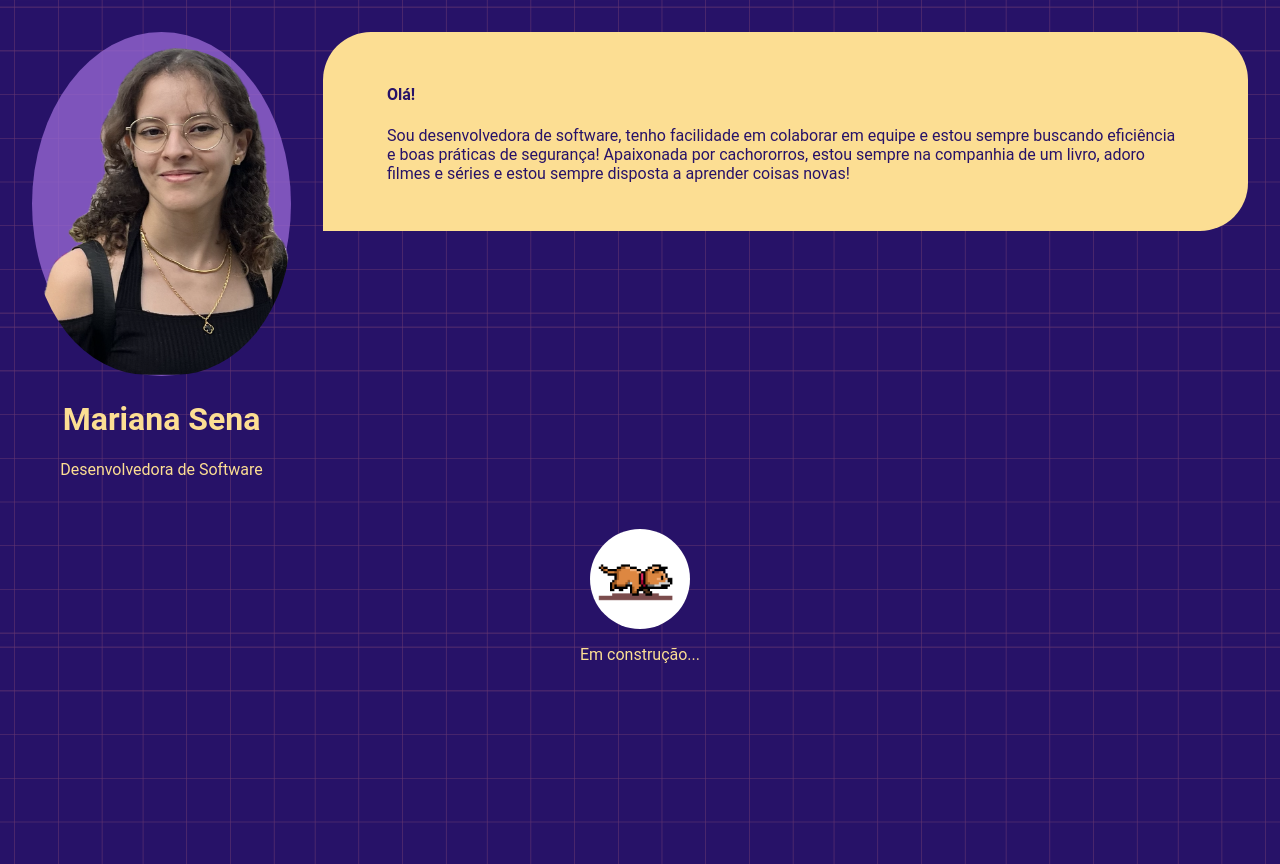
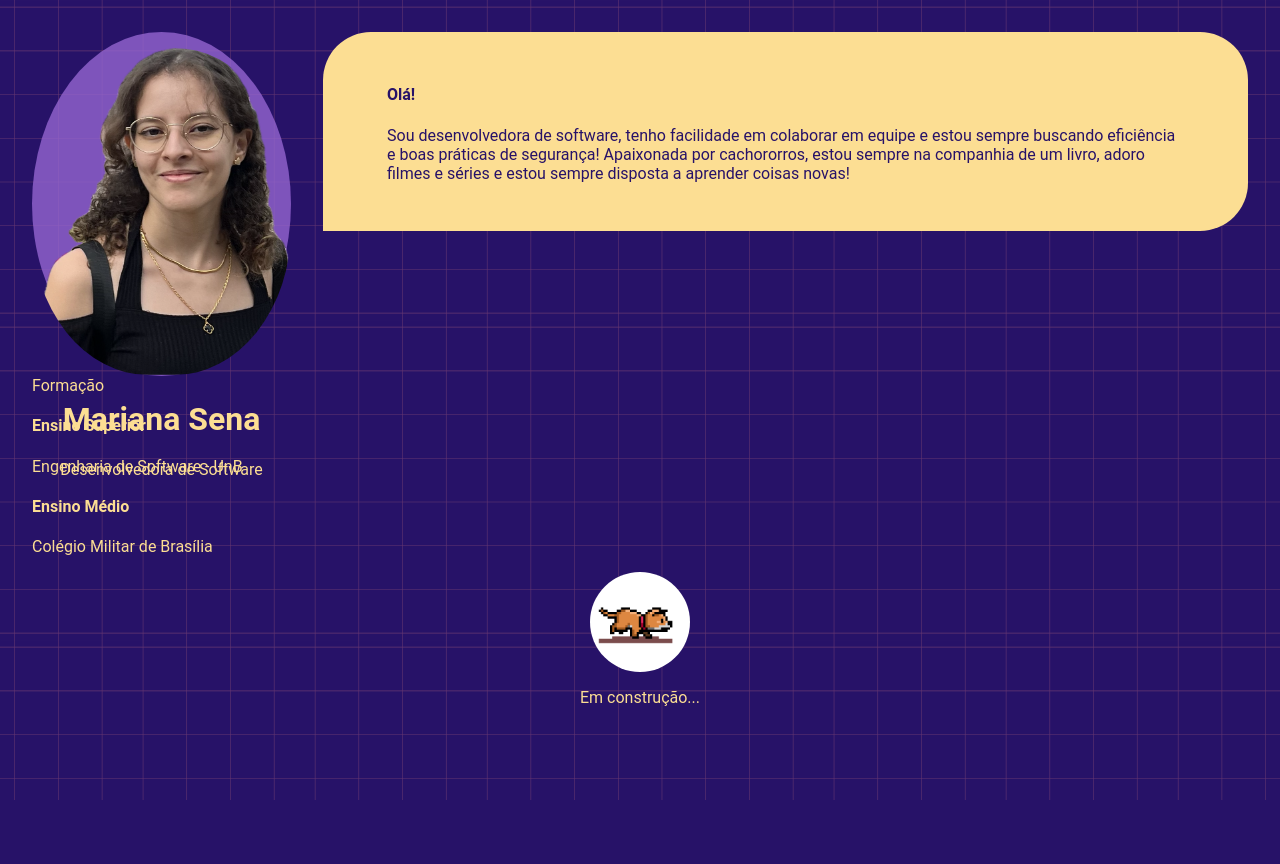
Before and after one commit to mari-sena/marisena, a Next.js app: page / in a window 1280 px wide. After the commit the page ends 800 px from the top, so only its background shows below. Built offline with nearby package versions, Linux system fonts and the light colour scheme.

Commit message:
chore: removing unnecessary css styles

```diff
--- a/app/globals.css
+++ b/app/globals.css
@@ -1,5 +1,6 @@
 body {
   margin: 0;
+  display: flex;
   padding: 2rem;
   font-family: "Roboto", monospace;
   color: #fcde93;
@@ -13,8 +14,6 @@ body {
 }
 
 .container {
-  height: 100vh;
-  display: flex;
   flex-direction: column;
 }
 
--- a/app/loading.css
+++ b/app/loading.css
@@ -1,9 +1,8 @@
 .loadingContainer {
   display: flex;
+  align-items: center;
   flex-direction: column;
-  align-items: center;
   justify-content: center;
-  height: 100vh;
 }
 
 .img {
--- a/app/page.tsx
+++ b/app/page.tsx
@@ -32,7 +32,17 @@ export default function App() {
           </p>
         </div>
       </div>
-
+      Formação
+      <div className="formation">
+        <div>
+          <h4>Ensino Superior</h4>
+          <p>Engenharia de Software - UnB</p>
+        </div>
+        <div>
+          <h4>Ensino Médio</h4>
+          <p>Colégio Militar de Brasília</p>
+        </div>
+      </div>
       <Loading />
       <footer></footer>
     </div>
```
